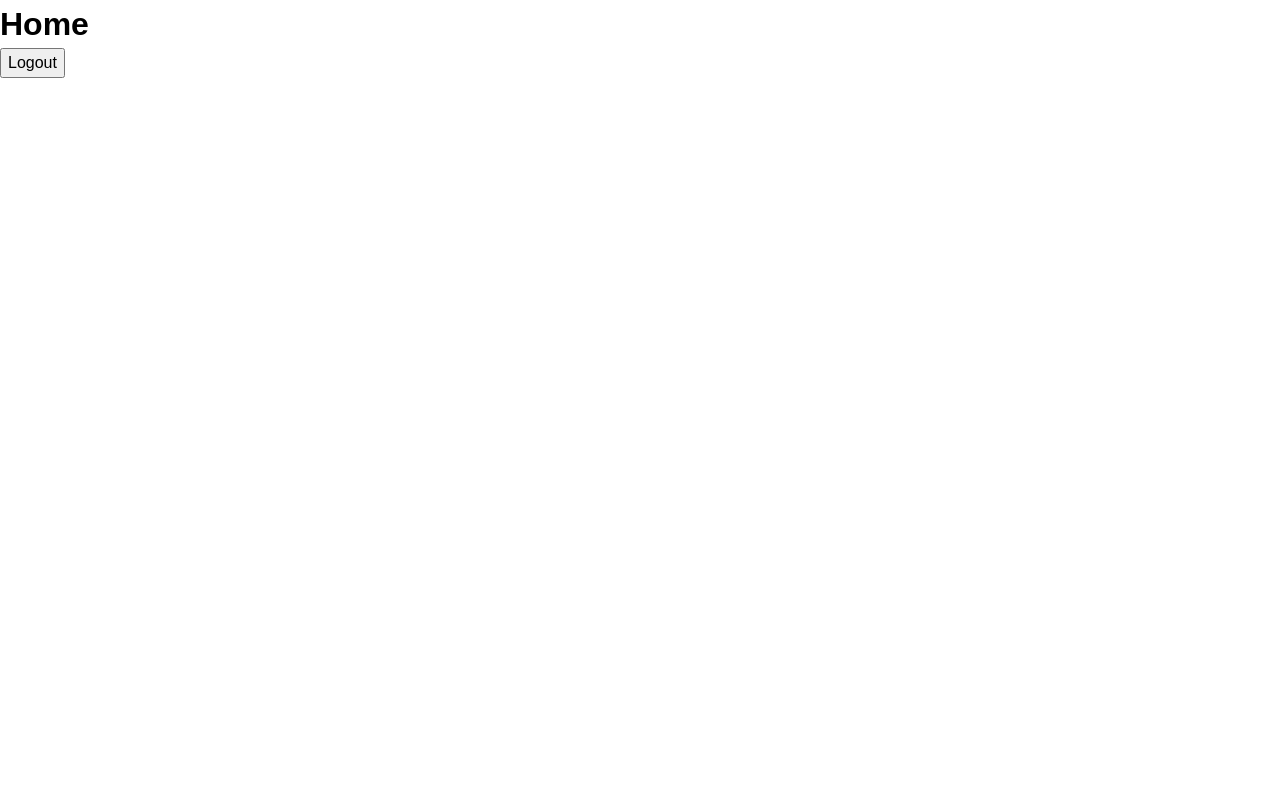
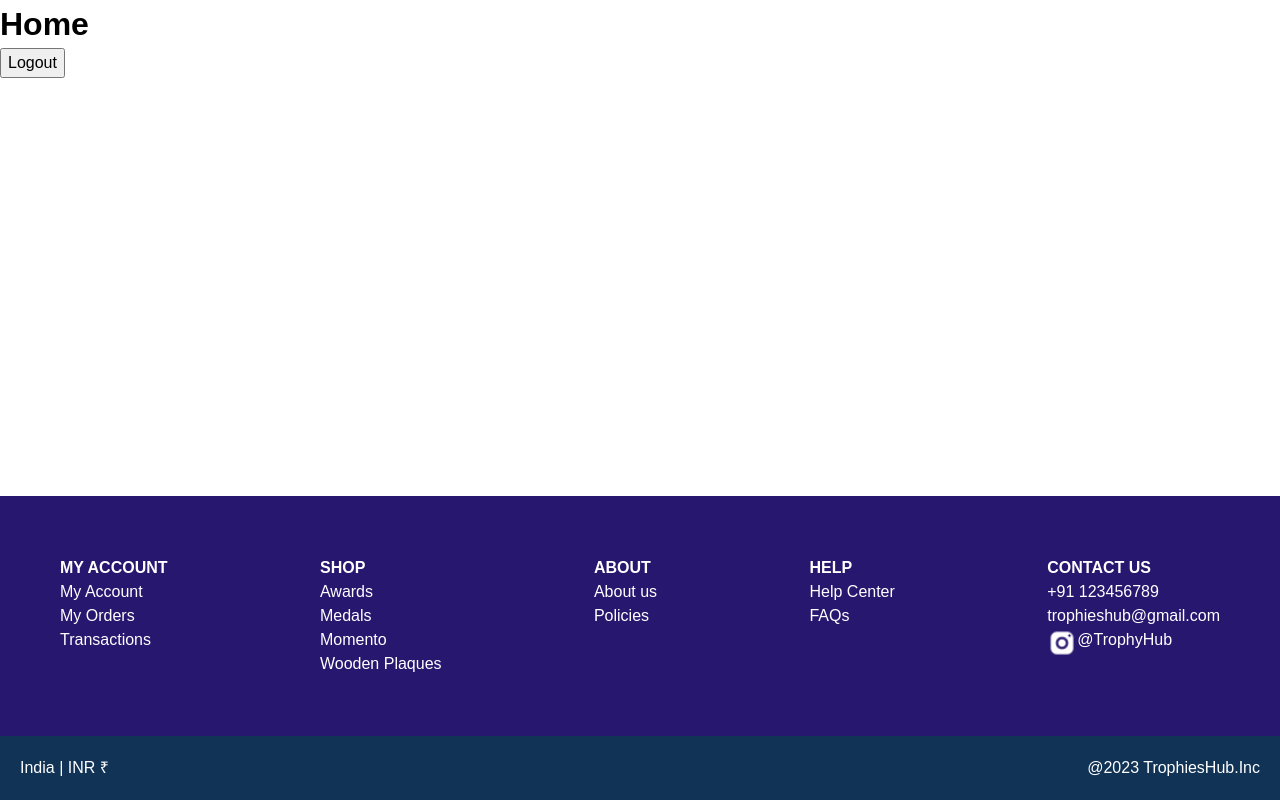
Before and after one commit to Davy-07/TrophyHub, a React (Vite) app in the folder Client/: page /home in a window 1280 px wide. Built offline with nearby package versions, Linux system fonts and the light colour scheme.

Commit message:
Feat : Footer

```diff
--- a/Client/src/components/Footer.jsx
+++ b/Client/src/components/Footer.jsx
@@ -1,6 +1,7 @@
 import React from "react";
 import instagram from "../assets/instagram.png";
 export const Footer = () => {
+	const year = new Date().getFullYear();
 	return (
 		<div className='footer'>
 			<div className='footer-sec-padding'>
@@ -58,10 +59,18 @@ export const Footer = () => {
 						<a href='/'>
 							<p>trophieshub@gmail.com</p>
 						</a>
-						<img src={instagram} alt='' />
-						<a href='/'>
+						<a className='social' href='/'>
+							<img src={instagram} alt='' />
 							<p>@TrophyHub</p>
 						</a>
+					</div>
+				</div>
+			</div>
+			<div className='footer-below'>
+				<div className='footer-below-padding'>
+					<div className='footer-copyright'>
+						<div className='inr'>India | INR ₹</div>
+						<div>@{year} TrophiesHub.Inc</div>
 					</div>
 				</div>
 			</div>
--- a/Client/src/pages/homepage.jsx
+++ b/Client/src/pages/homepage.jsx
@@ -12,9 +12,11 @@ export const Homepage = () => {
 	}
 	return (
 		<div className='home'>
-			<h1>Home</h1>
-			<button onClick={handleLogout}>Logout</button>
-			{/* <Footer /> */}
+			<div>
+				<h1>Home</h1>
+				<button onClick={handleLogout}>Logout</button>
+			</div>
+			<Footer />
 		</div>
 	);
 };
--- a/Client/src/styles/App.css
+++ b/Client/src/styles/App.css
@@ -60,22 +60,6 @@
 	flex-direction: column;
 }
 
-.file__input {
-	display: none;
-}
-
-.file__label {
-	display: flex;
-	align-items: center;
-	font-size: 16px;
-	gap: 10px;
-	color: var(--clr-accent-light);
-}
-
-.file__label img {
-	width: 32px;
-}
-
 .form button {
 	background-color: var(--clr-primary);
 	font-weight: bold;
@@ -96,14 +80,52 @@
 }
 
 .home {
+	display: flex;
+	flex-direction: column;
 	background-color: white;
 	min-height: 100vh;
 }
 
-/* .footer {
-} */
+.footer {
+	margin-top: auto;
+	background-color: var(--clr-footer);
+	color: white;
+}
+
+.footer-sec-padding {
+	padding: 60px;
+}
+
+.footer a {
+	text-decoration: none;
+	color: white;
+}
+
+.footer-links {
+	display: flex;
+	justify-content: space-between;
+	flex-wrap: wrap;
+}
+
+.footer-links .social {
+	display: flex;
+}
 
 .footer-links-div img {
 	height: 30px;
 	width: 30px;
 }
+
+.footer-below {
+	background-color: var(--clr-footer-below);
+}
+
+.footer-below-padding {
+	padding: 20px;
+}
+
+.footer-copyright {
+	display: flex;
+	gap: 10px;
+	justify-content: space-between;
+}
--- a/Client/src/styles/globals.css
+++ b/Client/src/styles/globals.css
@@ -6,8 +6,11 @@
 	--clr-accent-light: hsla(210, 69%, 25%, 0.8);
 	--clr-neutral: hsl(243, 24%, 31%);
 	--clr-neutral-light: hsl(242, 22%, 45%);
+
+	--clr-footer: hsl(252, 66%, 26%);
+	--clr-footer-below: hsl(210, 68%, 20%);
+
 	--clr-gray: hsl(0, 0%, 69%);
-
 	--clr-white: #f0f0f0;
 	--clr-black: #0f2027;
 	--clr-blue: hsl(234, 65%, 46%);
```
Also changed, not shown: 1 other file (tests, documents, lock files or other folders).
